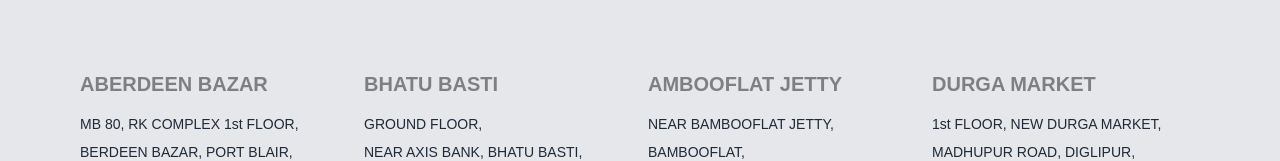
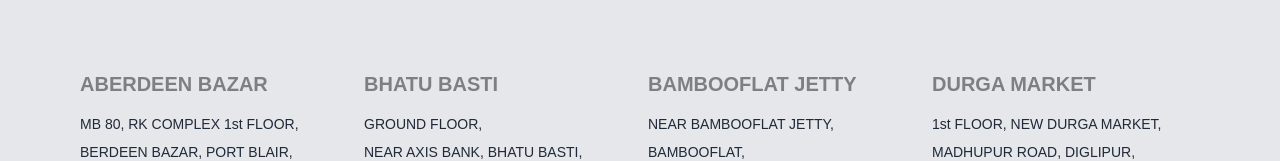
Before and after one commit to jakia12/goenkas-fashion, a Next.js app: page / in a window 1280 px wide. Shown: the part 6324-6485 px from the top of the page. Built offline with nearby package versions, Linux system fonts and the light colour scheme.

Commit message:
footer content changed

```diff
--- a/src/components/footer/Footer.jsx
+++ b/src/components/footer/Footer.jsx
@@ -21,7 +21,7 @@ const Footer = () => {
                     <Link href=" " className="link link-hover text-gray-800">ANDAMAN AND NICOBAR ISLAND,</Link>
                 </div>
                 <div>
-                    <span className="footer-title text-xl font-semibold text-[#191919]">AMBOOFLAT JETTY</span>
+                    <span className="footer-title text-xl font-semibold text-[#191919]">BAMBOOFLAT JETTY </span>
                     <Link href=" " className="link link-hover text-gray-800">NEAR BAMBOOFLAT JETTY,</Link>
                     <Link href=" " className="link link-hover text-gray-800">BAMBOOFLAT,</Link>
                     <Link href=" " className="link link-hover text-gray-800">PORT BLAIR, SOUTH ANDAMAN,</Link>
```
